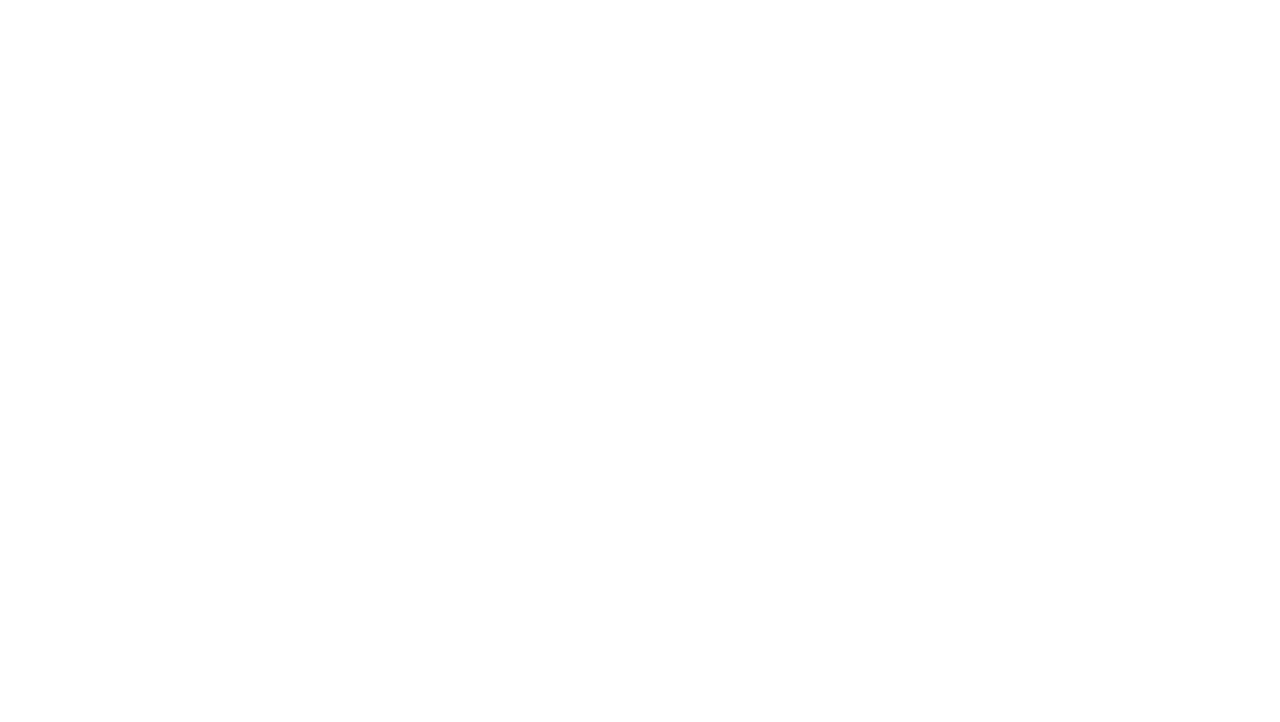
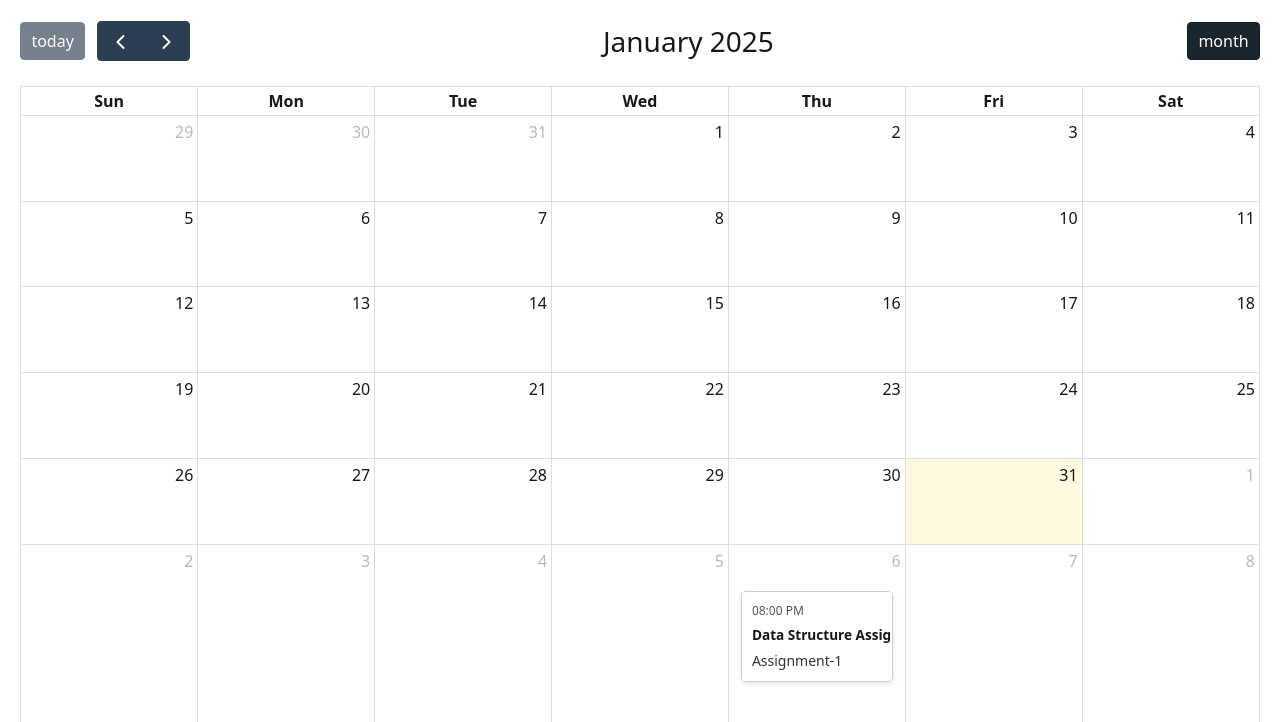
Before and after one commit to CoderFleet/DevJam, a React (Vite) app in the folder frontend/: page /calendar in a window 1280 px wide. Before the commit this address had no page. Shown: the top 722 px of the page. Built offline with nearby package versions, Linux system fonts and the light colour scheme.

Commit message:
feat: Added calendar

```diff
--- /dev/null
+++ b/frontend/Calendar/Calendar.css
@@ -0,0 +1,35 @@
+.Calendar {
+    margin: 20px;
+  }
+
+  .Calendar-header {
+    font-size: 50px;
+    text-align: center;
+    margin: 0 20px 0 20px;
+  }
+
+  .event-tooltip {
+    padding: 10px;
+    background-color: #fff;
+    border: 1px solid #ccc;
+    border-radius: 5px;
+    box-shadow: 0 2px 5px rgba(0, 0, 0, 0.1);
+    max-height: 150px; /* Limit the height of the tooltip */
+    overflow-y: auto;  /* Allows vertical scrolling if content overflows */
+    word-wrap: break-word; /* Ensures text wraps inside the container */
+  }
+
+  .event-time {
+    font-size: 12px;
+    color: #555;
+  }
+
+  .event-title {
+    font-weight: bold;
+    margin: 5px 0;
+  }
+
+  .event-description {
+    font-size: 14px;
+    color: #333;
+  }
--- /dev/null
+++ b/frontend/Calendar/Calendar.jsx
@@ -0,0 +1,42 @@
+import FullCalendar from '@fullcalendar/react';
+import dayGridPlugin from '@fullcalendar/daygrid';
+import './Calendar.css';
+import techEvents from '../data/events';
+
+function renderEventContent(eventInfo) {
+  const eventDetails = eventInfo.event?._def;
+  return (
+    <div style={{ overflow: 'auto', padding: '10px', backgroundColor: '#fff', borderRadius: '5px' }}>
+      <div className="event-tooltip">
+        <div className="event-time">{eventInfo.timeText}</div>
+        <div className="event-title">{eventDetails?.title}</div>
+        <div className="event-description">{eventDetails?.extendedProps.description}</div>
+      </div>
+    </div>
+  );
+}
+
+function Calendar() {
+  return (
+    <div className="Calendar">
+      <FullCalendar
+        headerToolbar={{
+          start: 'today prev,next',
+          center: "title",
+          end: 'dayGridMonth',
+        }}
+        height={"90vh"}
+        plugins={[dayGridPlugin]}
+        events={techEvents}
+        eventContent={renderEventContent}
+        eventTimeFormat={{
+          hour: "2-digit",
+          minute: "2-digit",
+          meridiem: true,
+        }}
+      />
+    </div>
+  );
+}
+
+export default Calendar;
--- /dev/null
+++ b/frontend/data/events.js
@@ -0,0 +1,18 @@
+const techEvents = [
+    {
+      title: "Data Structure Assignment",
+      start: "2025-02-06T20:00:00",
+      end: "2025-02-06T12:00:00",
+      description: "Assignment-1"
+
+    },
+    {
+      title: "Data Structure Assignment",
+      start: "2025-02-12T21:30:00",
+      end: "2025-02-12T17:00:00",
+      description: "Assignment-2"
+    },
+
+  ];
+
+  export default techEvents;
--- a/frontend/package.json
+++ b/frontend/package.json
@@ -15,6 +15,9 @@
     "@fortawesome/free-brands-svg-icons": "^6.7.2",
     "@fortawesome/free-solid-svg-icons": "^6.7.2",
     "@fortawesome/react-fontawesome": "^0.2.2",
+    "@fullcalendar/core": "^6.1.15",
+    "@fullcalendar/daygrid": "^6.1.15",
+    "@fullcalendar/react": "^6.1.15",
     "axios": "^1.7.9",
     "motion": "^12.0.6",
     "react": "^18.3.1",
--- a/frontend/src/App.jsx
+++ b/frontend/src/App.jsx
@@ -7,6 +7,7 @@ import Login from "../pages/Login";
 import Signup from "../pages/Signup";
 // import Chat from "../pages/Chat";
 import Dashboard from "../Dashboard/Dashboard";
+import Calendar from "../Calendar/Calendar";
 function App() {
   return (
     <Routes>
@@ -15,6 +16,7 @@ function App() {
       <Route path="/signup" element={<Signup />} />
       {/* <Route path="/chats" element={<Chat />} /> */}
       <Route path="/dash" element={<Dashboard />} />
+      <Route path="/calendar" element={<Calendar />} />
     </Routes>
   );
 }
```
Also changed, not shown: 1 other file (tests, documents, lock files or other folders).
